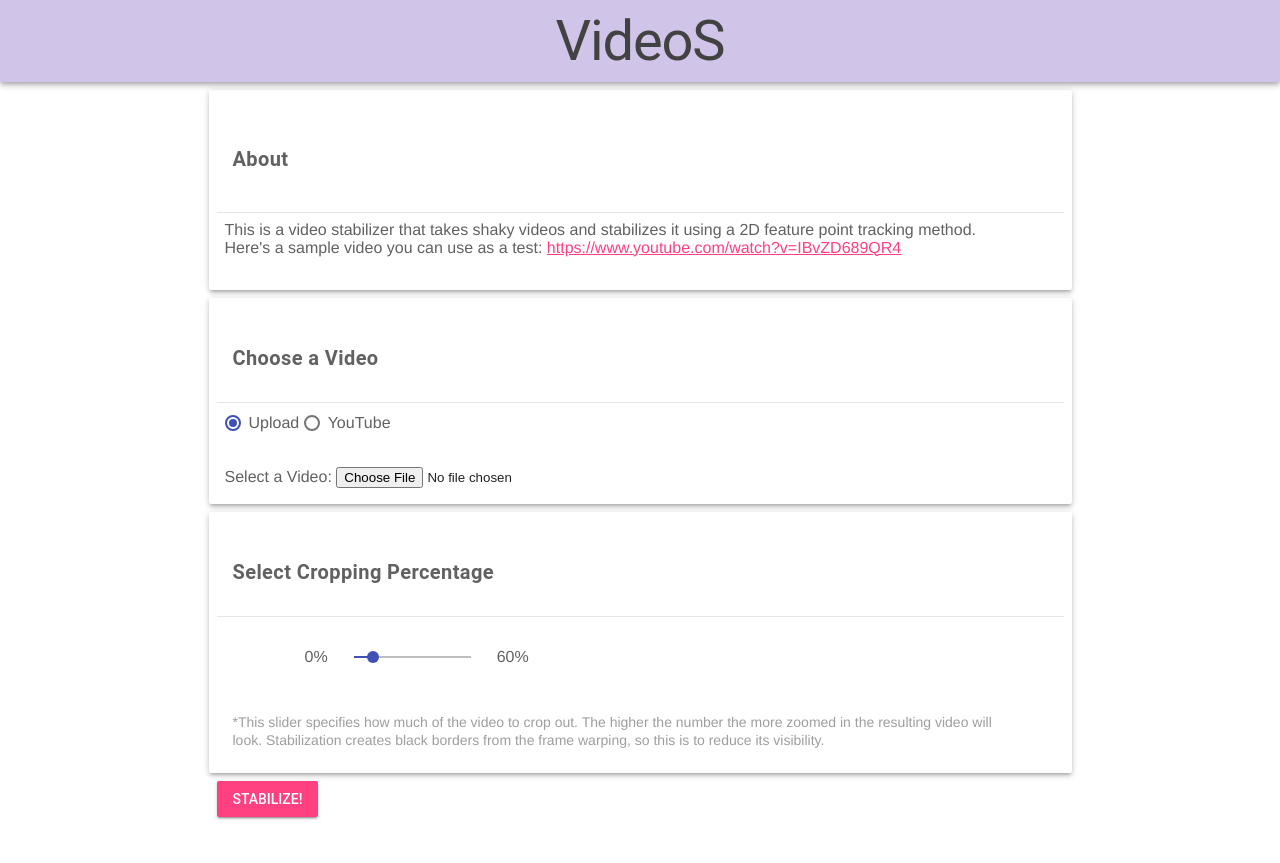
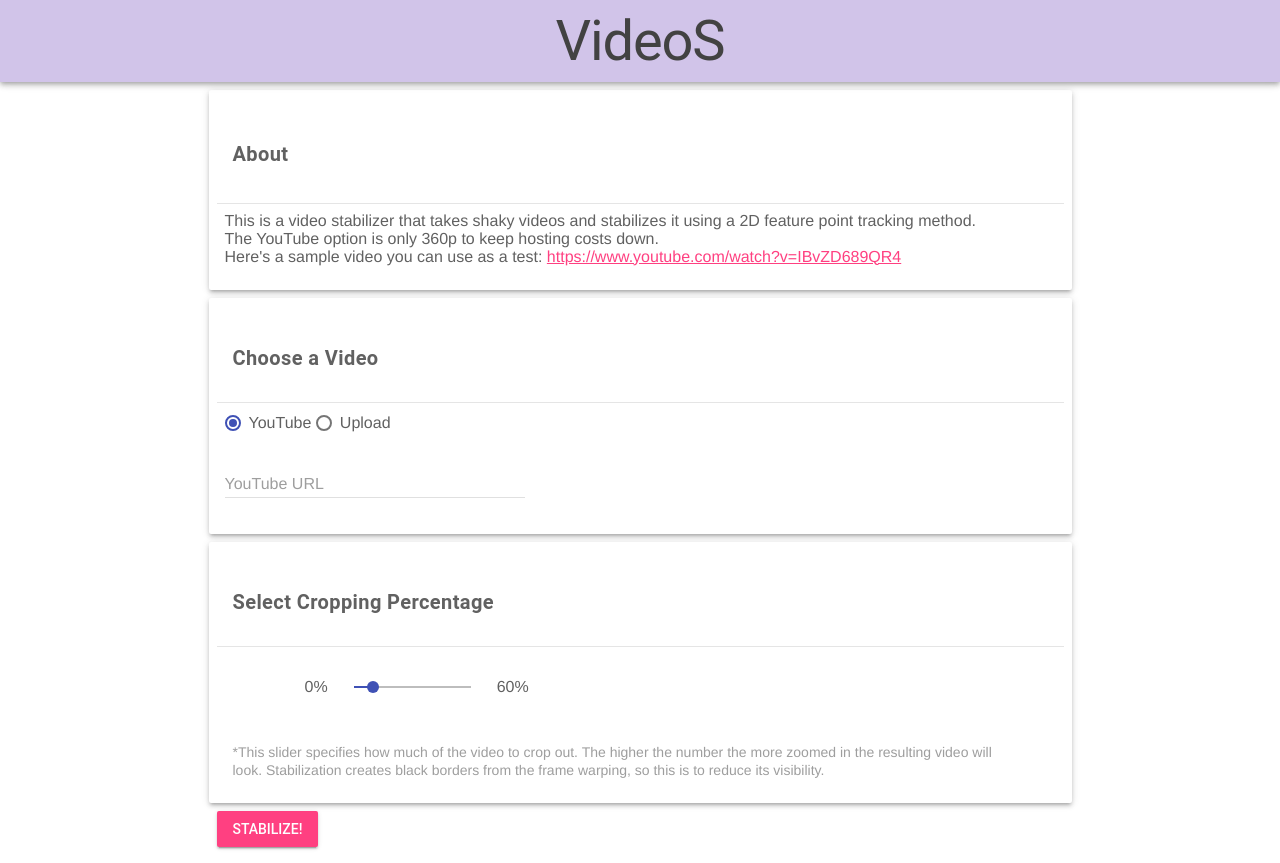
Before and after one commit to EricHu214/VideoS, a Flask app: page / in a window 1280 px wide. Run offline with Flask 2, Linux system fonts and the light colour scheme.

Commit message:
more front end improvements and fixed file uploads

```diff
--- a/app/src/__init__.py
+++ b/app/src/__init__.py
@@ -17,7 +17,17 @@ def uploadVideo():
     if request.method == "POST":
         option = request.form.get('options')
 
-        if option == '1' and request.files and request.files['video']:
+        if option == '1' and request.form.get('video-url'):
+            cropPercentage = request.form.get('crop_percentage')
+            stabilizedVideo = stabilizeYoutube(request.form.get('video-url'), cropPercentage)
+
+            return send_file(
+                stabilizedVideo,
+                attachment_filename="stabilized.mp4",
+                as_attachment=True,
+                mimetype='video/mp4')
+
+        elif option == '2' and request.files and request.files['video']:
             video = request.files['video']
 
             if video.content_type == "video/mp4":
@@ -26,22 +36,9 @@ def uploadVideo():
 
                 return send_file(
                     stabilizedVideo,
-                    #attachment_filename="out.mp4",
                     attachment_filename="stabilized_" + video.filename,
                     as_attachment=True,
                     mimetype='video/mp4')
-
-        elif option == '2' and request.form.get('video-url'):
-            cropPercentage = request.form.get('crop_percentage')
-            stabilizedVideo = stabilizeYoutube(request.form.get('video-url'), cropPercentage)
-
-            return send_file(
-                stabilizedVideo,
-                attachment_filename="stabilized.mp4",
-                #attachment_filename="stabilized_" + video.filename,
-                as_attachment=True,
-                mimetype='video/mp4')
-
 
     return redirect('/')
 
--- a/app/src/templates/upload.html
+++ b/app/src/templates/upload.html
@@ -5,8 +5,8 @@
 <div class="">
     <script type="text/javascript">
         function changeSelection(selected) {
-            var option1 = document.getElementById("upload")
-            var option2 = document.getElementById("youtube")
+            var option1 = document.getElementById("youtube");
+            var option2 = document.getElementById("upload");
 
             if (selected === 1) {
                 option1.style.display = "block";
@@ -24,23 +24,25 @@
         }
 
         function updateSlider(cropValue) {
+            document.getElementById("tooltip").style.display = "block";
             document.getElementById("slider-value").innerHTML = cropValue + "%";
-            console.log("slider value " + cropValue);
+        }
+
+        function updateFileName(path) {
+            var filename = path.replace(/^.*[\\\/]/, '');
+
+            document.getElementById("filename").innerHTML = filename;
         }
 
 
         $(document).ready(function() {
             $('#form').submit(function(e) {
                 e.preventDefault();
-
                 loadingSpinner();
 
                 fetch($(this).attr('action'), {
-                    body: $(this).serialize(),
-                    method: $(this).attr('method'),
-                    headers: {
-                        'Content-Type': 'application/x-www-form-urlencoded'
-                    },
+                    body: new FormData(this),
+                    method: $(this).attr('method')
                 })
                 .then(response => response.blob())
                 .then(response => {
@@ -74,7 +76,8 @@
             <h5 class="mdl-card__title mdl-color-text--grey-700"><b>About</b></h5>
             <div class="mdl-card__actions mdl-color-text--grey-700 mdl-card--border">
                 This is a video stabilizer that takes shaky videos and stabilizes it using a 2D feature point tracking method.
-
+                <br>
+                The YouTube option is only 360p to keep hosting costs down.
                 <br>
                 Here's a sample video you can use as a test:
                 <a href="https://www.youtube.com/watch?v=IBvZD689QR4" target="_blank">
@@ -89,22 +92,28 @@
             <div class="mdl-card__actions mdl-card--border">
                 <label class="mdl-radio mdl-js-radio mdl-js-ripple-effect" for="video-option-1">
                   <input type="radio" onClick="changeSelection(1)" id="video-option-1" class="mdl-radio__button" name="options" value="1" checked>
-                  <span class="mdl-radio__label mdl-color-text--grey-700">Upload</span>
+                  <span class="mdl-radio__label mdl-color-text--grey-700">YouTube</span>
                 </label>
                 <label class="mdl-radio mdl-js-radio mdl-js-ripple-effect" for="video-option-2">
                   <input type="radio" onClick="changeSelection(2)" id="video-option-2" class="mdl-radio__button" name="options" value="2">
-                  <span class="mdl-radio__label mdl-color-text--grey-700">YouTube</span>
+                  <span class="mdl-radio__label mdl-color-text--grey-700">Upload</span>
                 </label>
             </div>
-            <div class="mdl-cell"></div>
-            <div id="upload" class="mdl-card__actions">
-                <label class="mdl-color-text--grey-700"> Select a Video: </label>
-                <input type="file" name="video" value="" id="video"></input>
+
+            <div id="youtube" class="mdl-card__actions">
+                <div class="mdl-textfield mdl-js-textfield">
+                <input type="text" id="video-url" class="mdl-textfield__input" name="video-url" value=""></input>
+                <label class="mdl-textfield__label mdl-color-text--grey-500" for="video-url"> YouTube URL </label>
+                </div>
             </div>
 
-            <div id="youtube" class="mdl-card__actions" style="display:none">
-                <label class="mdl-color-text--grey-700"> YouTube URL </label>
-                <input type="text" name="video-url" value=""></input>
+            <div id="upload" class="mdl-card__actions" style="display:none">
+                <div class="mdl-cell"></div>
+                <Label class="input-custom-file mdl-button mdl-js-button mdl-button--raised mdl-js-ripple-effect mdl-button--primary">
+                  ADD FILE
+                  <input id="file-input" onchange="updateFileName(this.value)" type="file" accept="video/mp4,video/x-m4v,video/*" name="video" style="display:none" value=""></input>
+                </label>
+                <label id="filename" for="file-input" class="mdl-card__supporting-text mdl-color-text--grey-700">No File Selected</label>
             </div>
         </div>
         <div class="mdl-cell"></div>
@@ -113,7 +122,7 @@
 
             <div class="mdl-card__actions mdl-card--border">
                 <!--<div id="tt2" class="icon material-icons">print</div>-->
-                <div class="mdl-tooltip mdl-tooltip--large" for="crop-slider">
+                <div id="tooltip" class="mdl-tooltip mdl-tooltip--large" for="crop-slider">
                     <div id="slider-value" class="">
                         10%
                     </div>
@@ -125,10 +134,8 @@
                 </div>
             </div>
             <div class="mdl-card__supporting-text mdl-color-text--grey-500">
-                <label>
                     *This slider specifies how much of the video to crop out. The higher the number the more zoomed in the resulting video will look.
                     Stabilization creates black borders from the frame warping, so this is to reduce its visibility.
-                </label>
 
             </div>
         </div>
```
Also changed, not shown: app/src/models/database.py (deleted, +0 -8 lines).
